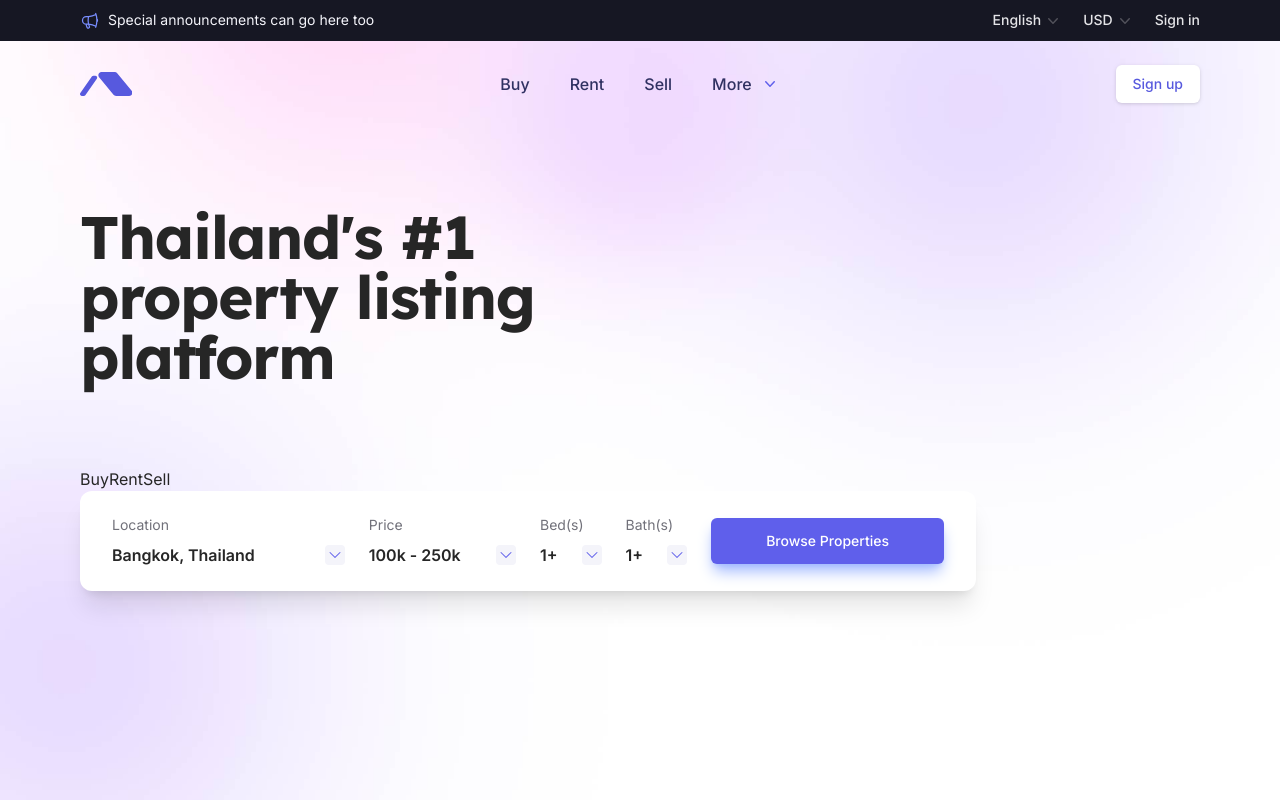
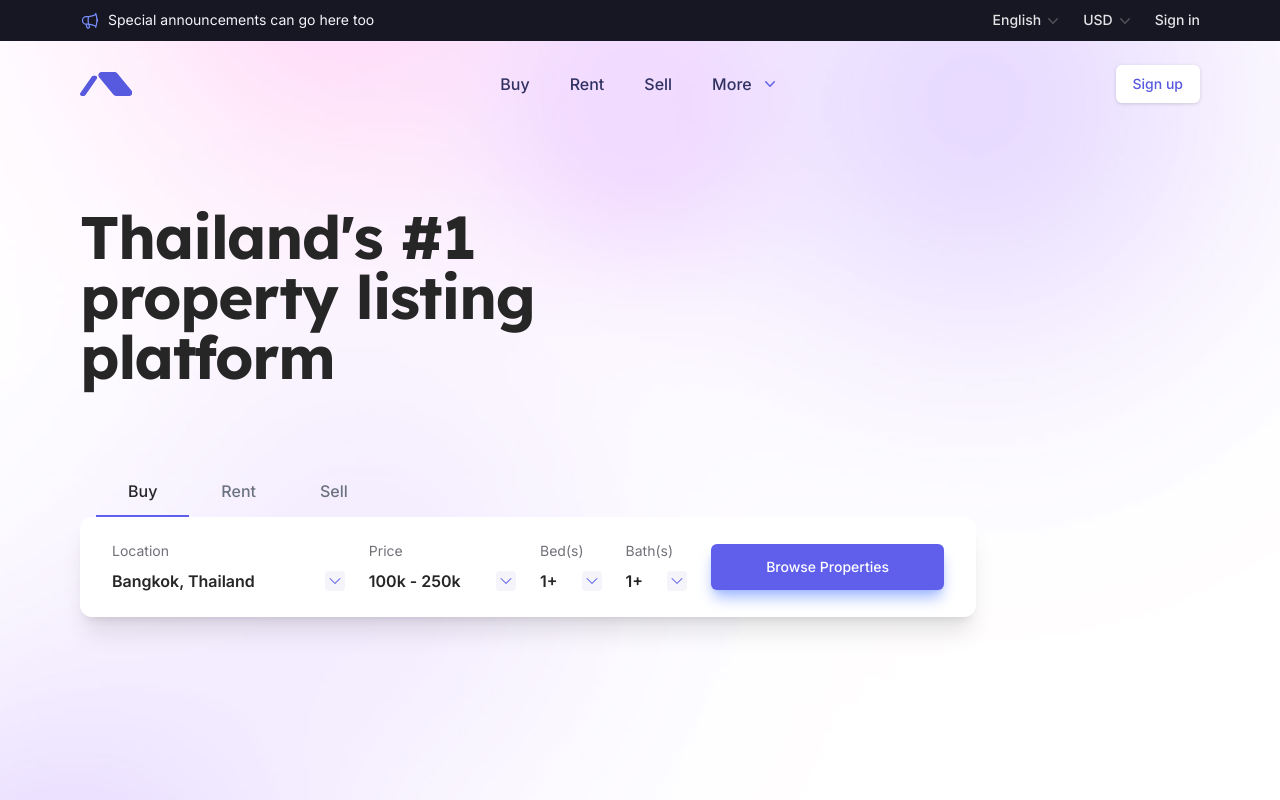
Before and after one commit to jstnmthw/real-estate-app, a Next.js app in the folder frontend/: page / in a window 1280 px wide. Built offline with nearby package versions, Linux system fonts and the light colour scheme.

Commit message:
updates: background image and HeroSearchBar.tsx

```diff
--- a/frontend/components/HeroSearchBar.tsx
+++ b/frontend/components/HeroSearchBar.tsx
@@ -4,10 +4,25 @@
 const HeroSearchBar: FC = () => {
   return (
     <>
-      <div>
-        <button type="button">Buy</button>
-        <button type="button">Rent</button>
-        <button type="button">Sell</button>
+      <div className="ml-4">
+        <button
+          type="button"
+          className="rounded-tl-xl border-b-2 border-lavender-500 px-8 py-3 font-medium"
+        >
+          Buy
+        </button>
+        <button
+          type="button"
+          className="px-8 py-3 font-medium text-gray-500 hover:text-lavender-600"
+        >
+          Rent
+        </button>
+        <button
+          type="button"
+          className="rounded-tr-xl px-8  py-3 font-medium text-gray-500 hover:text-lavender-600"
+        >
+          Sell
+        </button>
       </div>
       <div className="flex grid flex-col items-center gap-4 rounded-xl bg-white px-8 py-6 shadow-xl md:grid-cols-10 md:gap-6">
         <div className="col-span-full md:col-span-3">
```
Also changed, not shown: frontend/public/img/main-bg.jpg.
